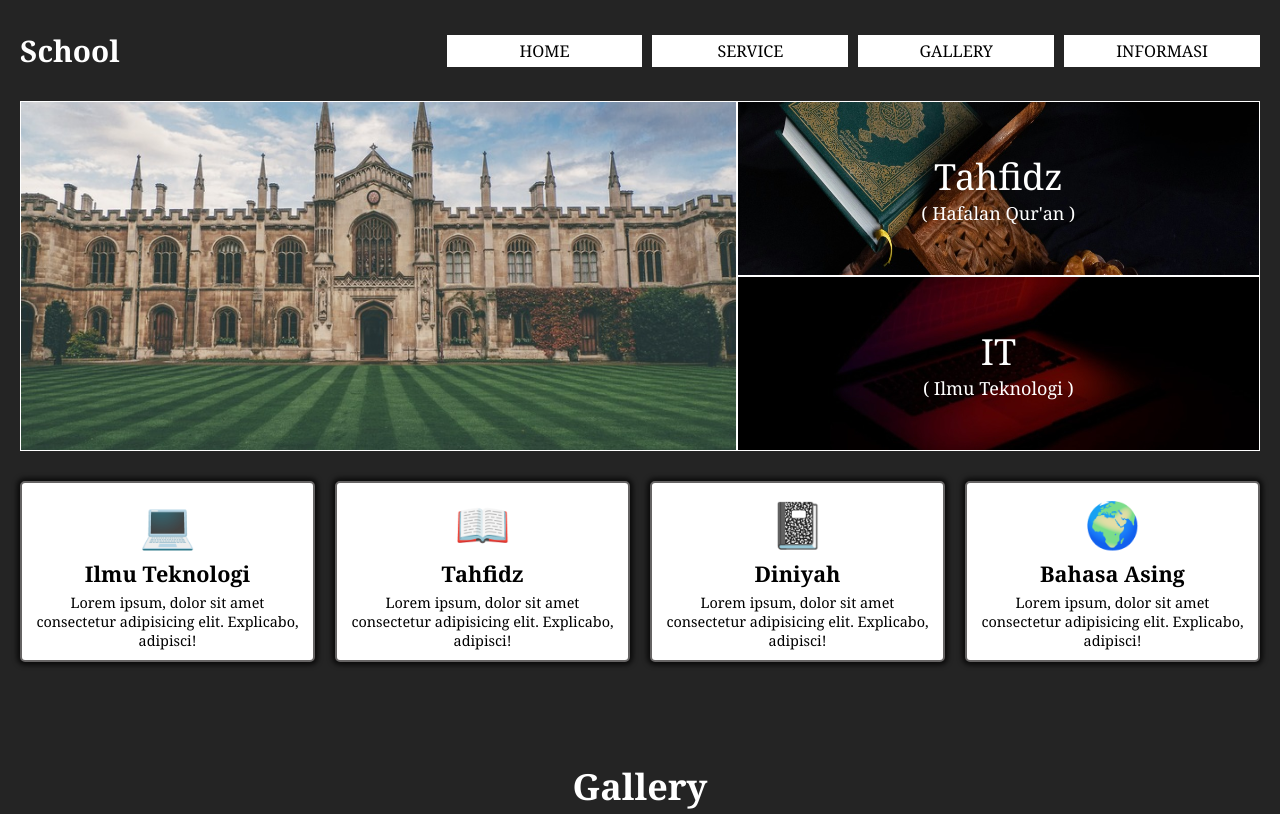
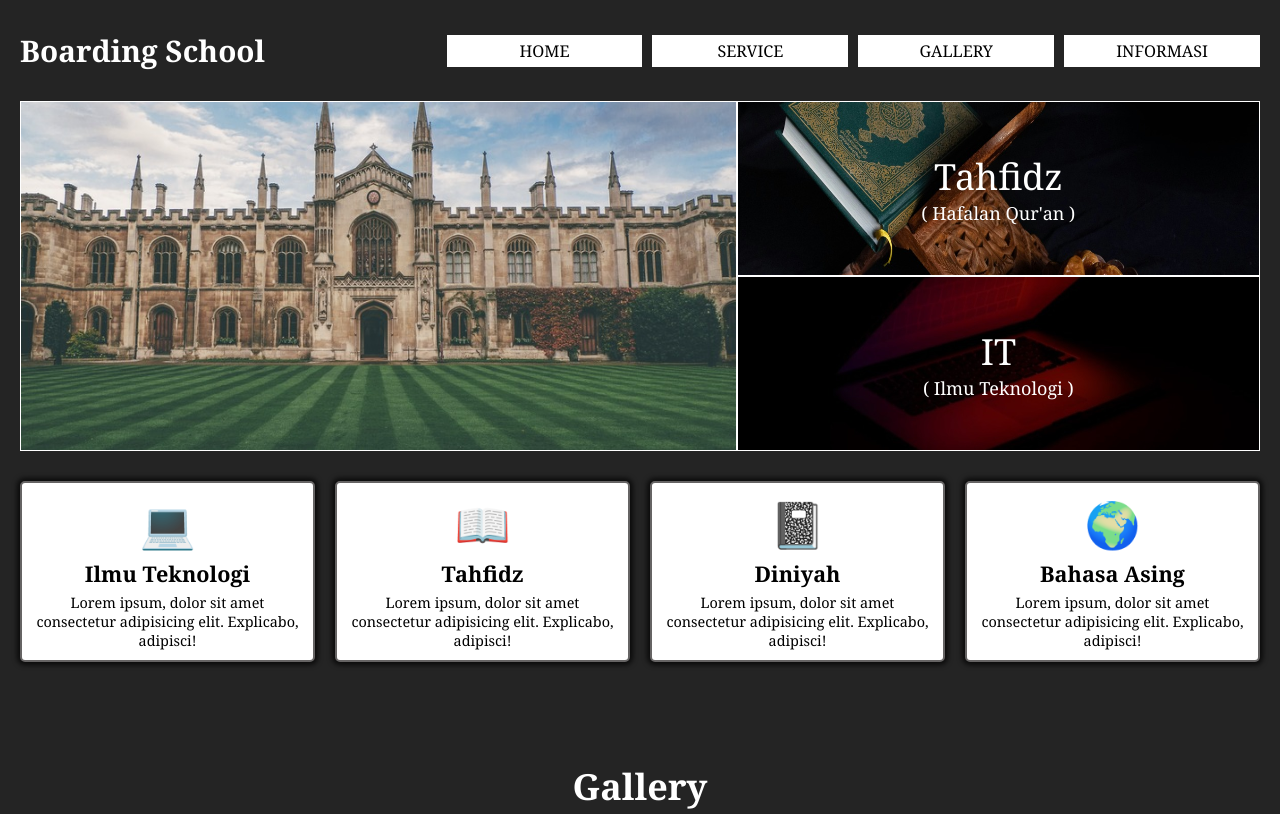
Before and after one commit to Autophil3/HTML_CSS_GRID, a plain HTML site: page index.html in a window 1280 px wide. Shown: the top 814 px of the page. Drawn offline with Linux system fonts and the light colour scheme; a web font is replaced by a local one.

Commit message:
Update index.html

```diff
--- a/index.html
+++ b/index.html
@@ -34,7 +34,7 @@
           <span></span>
         </div>
         <div class="brand">
-          <h1>School</h1>
+          <h1>Boarding School</h1>
         </div>
         <ul class="menu-list">
           <li><a href="#home">Home</a></li>
```
